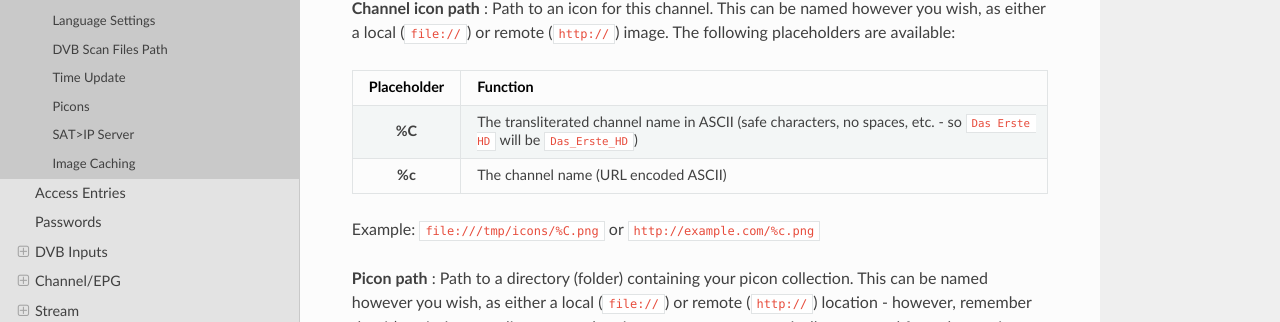
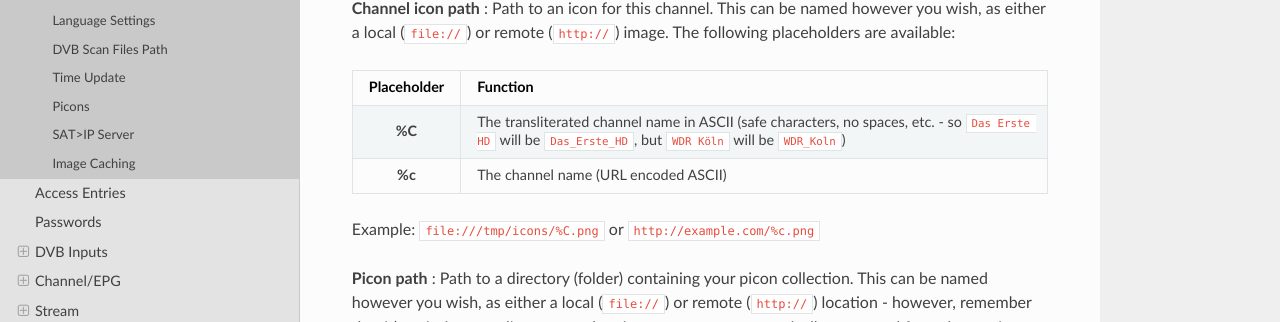
Before and after one commit to tvheadend/tvheadend-documentation, an MkDocs documentation site: the page built from docs/webui/config_general.md, in a window 1280 px wide and 900 px high, scrolled down 2290 px. Shown: the part 127-449 px from the top of the window. Built offline with MkDocs 1.6.1, drawn with Linux system fonts in a browser that asks for light colours; nearby versions of some CDN libraries; old or Windows-style settings are respelled for this version of MkDocs.

Commit message:
fun with german umlauts

```diff
--- a/docs/webui/config_general.md
+++ b/docs/webui/config_general.md
@@ -100,7 +100,7 @@ highlight/reflection effect).
 
 Placeholder | Function
 :----------:| --------
-**%C**      | The transliterated channel name in ASCII (safe characters, no spaces, etc. - so `Das Erste HD` will be `Das_Erste_HD`)
+**%C**      | The transliterated channel name in ASCII (safe characters, no spaces, etc. - so `Das Erste HD` will be `Das_Erste_HD`, but `WDR Köln` will be `WDR_Koln`)
 **%c**      | The channel name (URL encoded ASCII)
 
 Example: `file:///tmp/icons/%C.png` or `http://example.com/%c.png`
```
